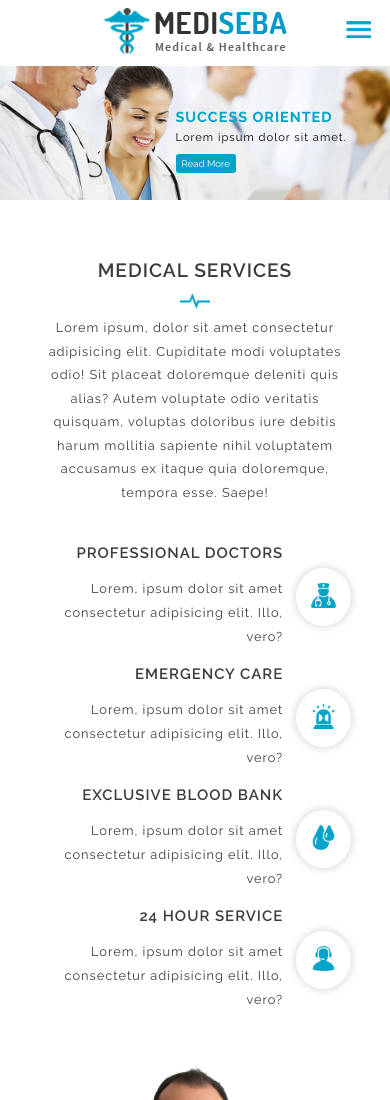
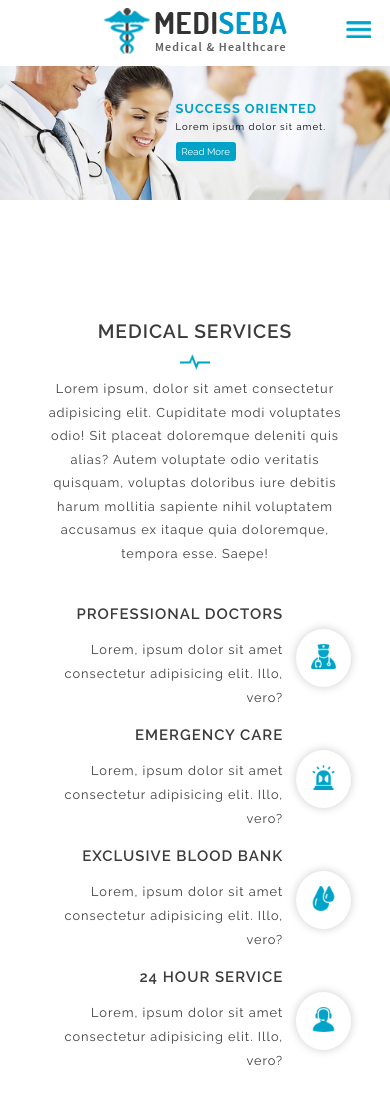
Before and after one commit to Avalon724/avalon724.github.io, a plain HTML site: page index.html in a window 390 px wide. Shown: the top 1100 px of the page. Drawn offline with Linux system fonts and the light colour scheme.

Commit message:
Removed overlapping

```diff
--- a/style.css
+++ b/style.css
@@ -55,13 +55,13 @@ span {
 }
 .header__banner__container {
   position: relative;
-  height: 600px;
+  height: 550px;
 }
 .header__banner__text {
   /* padding-right: 2.5rem; */
   position: absolute;
   left: 55%;
-  top: 40%;
+  top: 150px;
   font-size: 1.2rem;
 }
 .header__banner__text > h1 {
@@ -287,16 +287,16 @@ span {
 
 /* Tablet Viewport  */
 /* Portrait and Landscape */
-@media only screen and (min-width: 768px) and (max-width: 1280px) and (-webkit-min-device-pixel-ratio: 1) {
+@media only screen and (min-width: 768px) and (max-width: 1280px) {
   .header__nav__navlinks {
     gap: 2.5rem;
     font-size: 1rem;
   }
   .header__banner__container {
-    height: 55vh;
+    height: 420px;
   }
   .header__banner__text {
-    top: 38%;
+    top: 80px;
     left: 50%;
     padding-right: 1.5rem;
     font-size: 1rem;
@@ -341,9 +341,9 @@ span {
 }
 /* Portrait view of Tablet */
 
-@media only screen and (min-width: 768px) and (max-width: 1280px) and (-webkit-min-device-pixel-ratio: 1) and (orientation: portrait) {
+@media only screen and (min-width: 768px) and (max-width: 1200px) and (orientation: portrait) {
   .header__banner__container {
-    height: 28vh;
+    height: 380px;
   }
 }
 
@@ -353,11 +353,11 @@ span {
     justify-content: center;
   }
   .header__banner__container {
-    height: 18vh;
+    height: 230px;
   }
   .header__banner__text {
     font-size: 0.7rem;
-    top: 30%;
+    top: 50px;
     left: 50%;
   }
   .header__banner__text p {
@@ -487,25 +487,18 @@ span {
   }
 }
 
-/*Mobile view landcape*/
-@media only screen and (min-width: 260px) and (max-width: 750px) and (orientation: landscape) {
-  .header__banner__container {
-    height: 40vh;
-  }
-}
-
 /* Mobile View */
 @media only screen and (max-width: 430px) and (min-height: 350px) and (max-height: 900px) and (orientation: portrait) {
   .header__banner__container {
-    height: 20vh;
+    height: 130px;
   }
   .header__banner__text {
-    top: 25%;
+    top: 35px;
     left: 45%;
-    font-size: 0.7rem;
+    font-size: 0.6rem;
   }
   .header__banner__text > h1 {
-    font-size: 0.9rem;
+    font-size: 0.8rem;
   }
   .header__banner__text--btn {
     margin-top: 0;
@@ -522,7 +515,7 @@ span {
     width: 850px;
   }
   .header__banner__container {
-    height: 680px;
+    height: 720px;
   }
   .main__container {
     width: 1200px;
@@ -532,7 +525,19 @@ span {
   }
 }
 
-@media only screen and (min-width: 2800px) {
+@media only screen and (min-width: 240px) and (max-width: 767px) and (min-height: 700px) and (max-height: 1230px) {
+  .header__banner__container {
+    height: 230px;
+  }
+}
+
+@media only screen and (min-width: 2200px) {
+  html {
+    zoom: 150%;
+  }
+}
+
+@media only screen and (min-width: 3000px) {
   html {
     zoom: 200%;
   }
```
